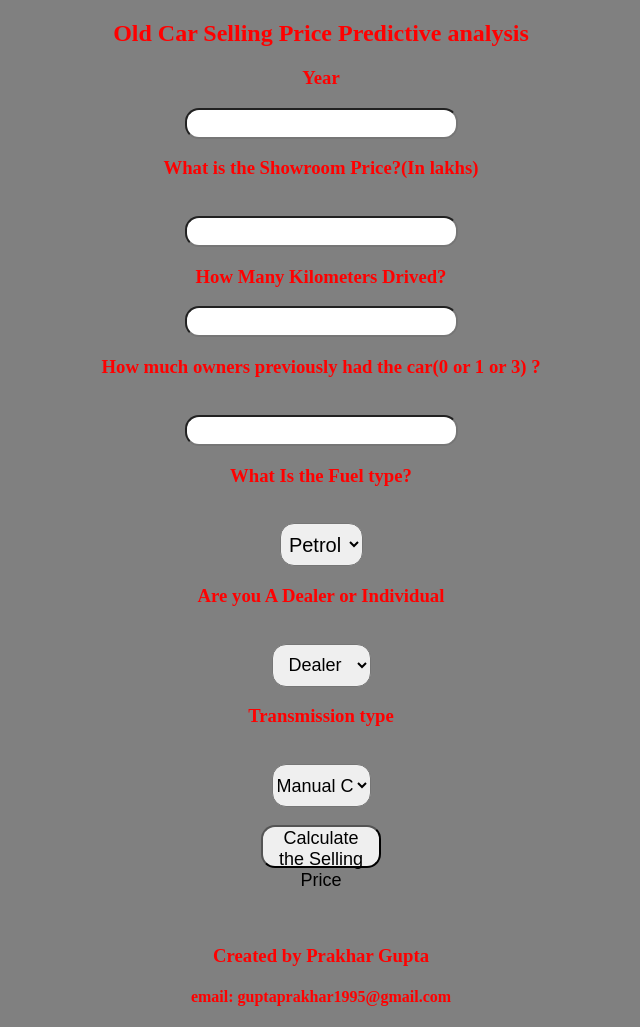
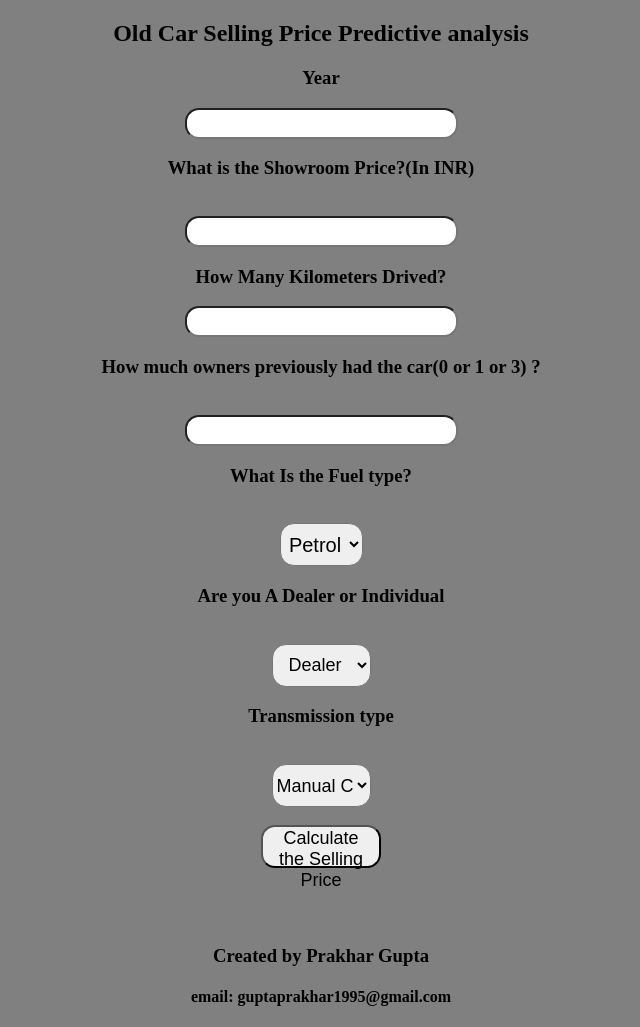
Before and after one commit to iamprakhargupta/oldcar, a Flask app: page / in a window 1280 px wide. Shown: the whole page, without its empty margins (319-959 px from the left). Run offline with Flask 2, Linux system fonts and the light colour scheme; parts of the project's set-up code (start-up, migrations or seed data) failed here and were passed over.

Commit message:
Update index.html

```diff
--- a/templates/index.html
+++ b/templates/index.html
@@ -9,13 +9,13 @@
 
 <body>
 
-    <div style="color:red">
+    <div style="color:black">
         <form action="{{ url_for('predict')}}" method="post">
 
             <h2>Old Car Selling Price Predictive analysis</h2>
             <h3>Year</h3>
             <input id="first" name="Year" type="number ">
-            <h3>What is the Showroom Price?(In lakhs)</h3><br><input id="second" name="Present_Price" required="required">
+            <h3>What is the Showroom Price?(In INR)</h3><br><input id="second" name="Present_Price" required="required">
             <h3>How Many Kilometers Drived?</h3><input id="third" name="Kms_Driven" required="required">
             <h3>How much owners previously had the car(0 or 1 or 3) ?</h3><br><input id="fourth" name="Owner" required="required">
             <h3>What Is the Fuel type?</h3><br><select name="Fuel_Type_Petrol" id="fuel" required="required">
```
